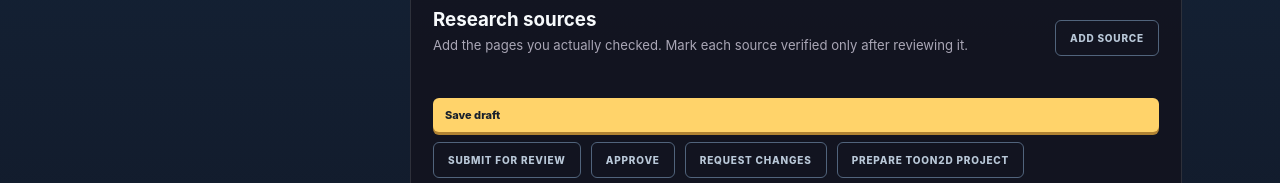
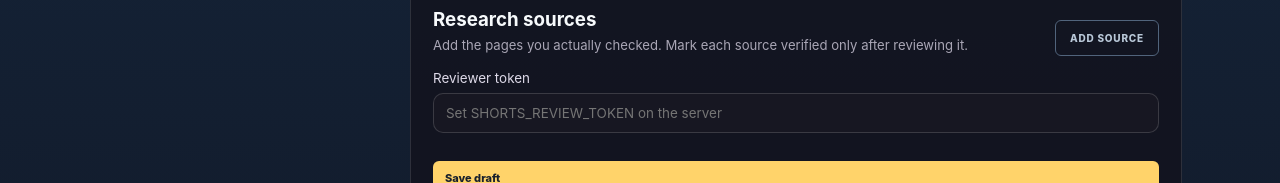
Before and after one commit to abcbis1234-creator/Agent-Village, a website: page public/shorts.html in a window 1280 px wide. Shown: the part 907-1090 px from the top of the page. Drawn offline with Linux system fonts and the light colour scheme; no server answers.

Commit message:
Add reviewer token field for protected studio actions

```diff
--- a/public/shorts.html
+++ b/public/shorts.html
@@ -41,6 +41,7 @@
             <div id="scene-list" class="repeat-list"></div>
             <div class="section-head"><div><h3>Research sources</h3><p>Add the pages you actually checked. Mark each source verified only after reviewing it.</p></div><button type="button" class="outline-button" id="add-source">Add source</button></div>
             <div id="source-list" class="repeat-list"></div>
+            <label class="review-token-field">Reviewer token<input id="review-token" type="password" autocomplete="off" placeholder="Set SHORTS_REVIEW_TOKEN on the server"></label>
             <div class="editor-actions">
               <button type="submit" class="assign-button" id="save-project">Save draft</button>
               <button type="button" class="outline-button" id="submit-review">Submit for review</button>
```
